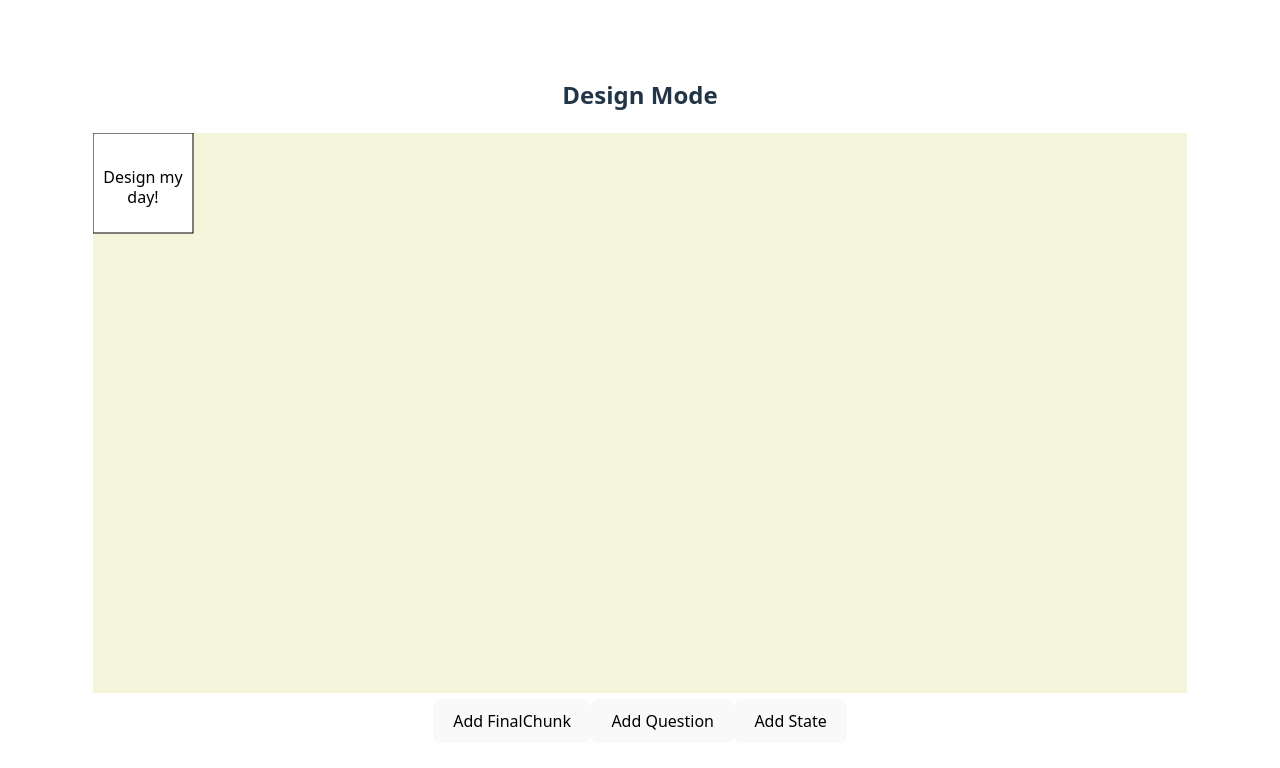
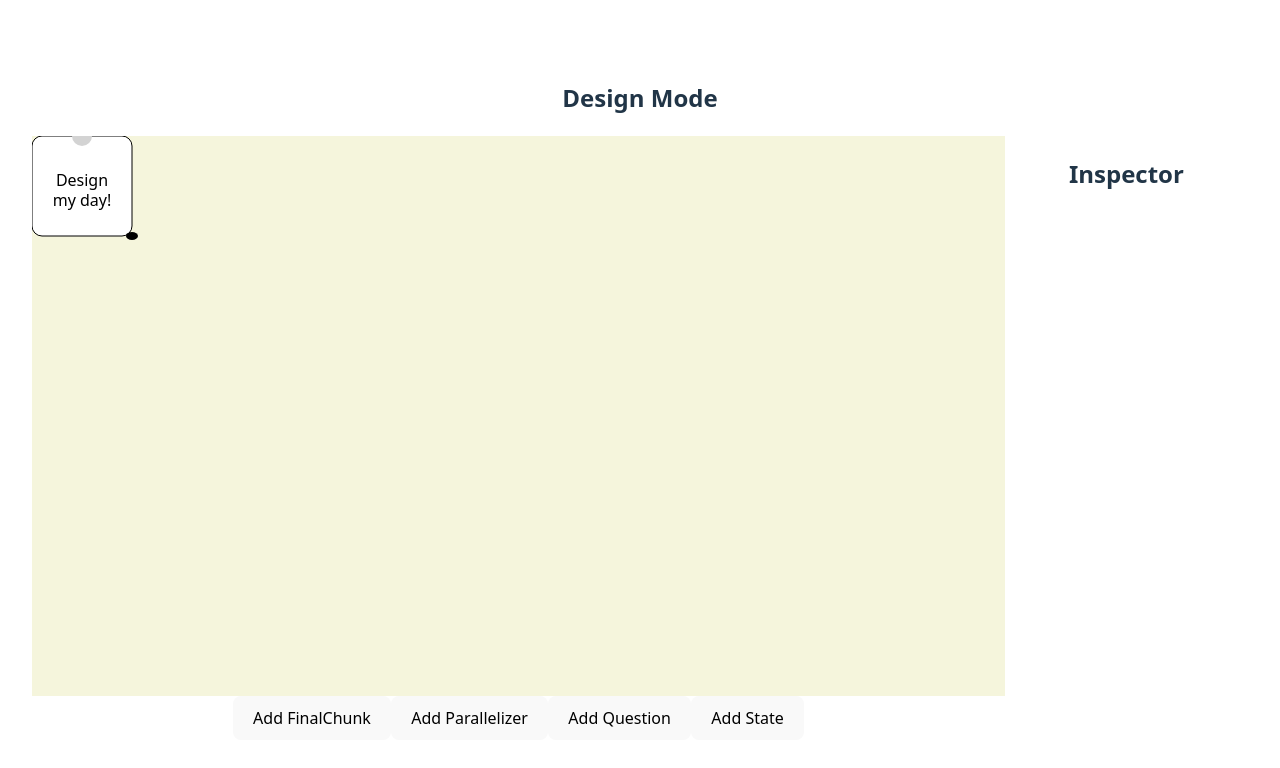
Before and after one commit to chhotii-alex/flex-sched, a Svelte app: page / in a window 1280 px wide. Shown: the top 768 px of the page. Built offline with nearby package versions, Linux system fonts and the light colour scheme.

Commit message:
lots of design functionality

```diff
--- a/src/App.svelte
+++ b/src/App.svelte
@@ -1,34 +1,42 @@
 <script>
   import { onMount } from 'svelte';
-  import Counter from './lib/Counter.svelte'
-  import * as chunkClasses from './chunkclass.js';
-  Object.entries(chunkClasses).forEach(([name, exported]) => window[name] = exported);
-
+  import DesignTab from './DesignTab.svelte';
 
   const isBrowser = typeof window !== "undefined";
 
   let tab = "design";
   let chunks = [];
-
-  let nextId = 1;
-  function updateId(otherId) {
-    nextId = otherId + 1;
-  }
-  function getNextId() {
-    let result = nextId;
-    nextId++;
-    return result;
-  }
+  let startChunk = null;
 
   function makeBlank() {
-    const newChunk = new FinalChunk(getNextId(), "Design\nmy day!");
+    const newChunk = new FinalChunk("Design\nmy day!");
     return [newChunk];
   }
 
-  function addState(chunkClass) {
-    const newChunk = new chunkClass(getNextId(), "unnamed");
-    chunks.push(newChunk);
+  function updateChunks(newChunks) {
     chunks = chunks;
+    if (isBrowser) {
+      let basics = [];
+      for (let chunk of chunks) {
+        let oo = {id: chunk.id, text: chunk.text,
+	    className: chunk.constructor.name,
+	  x:chunk.centerX, y:chunk.centerY,
+	  dx:chunk.sizeX, dy:chunk.sizeY,
+	  endTime:chunk.endTime};
+	if (chunk == startChunk) {
+	  oo.isStartChunk = true;
+	}
+	for (let tag of ["yesChunk", "noChunk", "nextChunk", "subChunk1",
+	   "subChunk2", "followingChunk"]) {
+	   if (chunk[tag]) {
+	     oo[tag] = chunk[tag].id;
+	   }
+	}
+	basics.push(oo);
+      }
+      let s = JSON.stringify(basics);
+      localStorage.setItem("chunks", s);
+    }
   }
 
   function chunksFromStorage() {
@@ -36,29 +44,45 @@
     if (!localStorage.getItem("chunks")) {
       return makeBlank();
     }
-    let s = localtStorage.getItem("chunks");
+    let s = localStorage.getItem("chunks");
     let basics = JSON.parse(s);
+    if (!basics.length) return makeBlank();
     let chunksById = {};
     let newChunks = [];
     for (let oo of basics) {
        let id = oo.id;
-       updateId(id);
        let text = oo.text;
-       let chunk = new window[oo.className](id, text);
+       let chunk = new window[oo.className](text, id);
        chunksById[id] = chunk;
        chunk.setCenter(oo.x, oo.y);
+       chunk.endTime = oo.endTime;
+       if (oo.dx && oo.dy) {
+         chunk.setSize(oo.dx, oo.dy);
+	 }
        newChunks.push(chunk);
+       if (oo.isStartChunk) {
+         startChunk = chunk;
+       }
     }
     for (let oo of basics) {
       let chunk = chunksById[oo.id];
-      if (oo.yesChunkId) {
-         chunk.setYesChunk(chunksById[oo.yesChunkId]);
+      if (oo.yesChunk) {
+         chunk.setYesChunk(chunksById[oo.yesChunk]);
 	 }
-      if (oo.noChunkId) {
-         chunk.setNoChunk(chunksById[oo.noChunkId]);
+      if (oo.noChunk) {
+         chunk.setNoChunk(chunksById[oo.noChunk]);
       }
-      if (oo.nextChunkId) {
-         chunk.setNextChunk(chunksById[oo.nextChunkId]);
+      if (oo.nextChunk) {
+         chunk.setNextChunk(chunksById[oo.nextChunk]);
+      }
+      if (oo.subChunk1) {
+        chunk.setNextChunk(chunksById[oo.subChunk1], 1);
+      }
+      if (oo.subChunk2) {
+        chunk.setNextChunk(chunksById[oo.subChunk2], 2);
+      }
+      if (oo.followingChunk) {
+        chunk.setNextChunk(chunksById[oo.followingChunk], 3);
       }
     }
     return newChunks;
@@ -68,94 +92,16 @@
     chunks = chunksFromStorage();
     });
 
-  let selectedItem = null;
-  let itemBeingDragged = null;
-
-  function mouseDown(event) {
-    if (event.srcElement) {
-      let item = event.srcElement;
-      while (true) {
-        console.log(item?.tagName);
-        if (!item || item.tagName == "svg") {
-	  selectedItem = null;
-	  break;
-	}
-        if (item.tagName == 'rect') {
-          selectedItem = chunks.find(c => c.id == item.id);
-          itemBeingDragged = selectedItem;
-	  break;
-        }
-	else {
-	  item = item.parent;
-	}
-      }
-    }
-  }
-
-  function mouseMove(event) {
-    if (!itemBeingDragged) return;
-    itemBeingDragged.setCenter(event.offsetX, event.offsetY);
-    selectedItem = selectedItem;
-    chunks = chunks;
-  }
-
-  function mouseUp(event) {
-    itemBeingDragged = null;
-  }
-
 </script>
 
 <main>
   {#if tab == "design"}
-    <h2>Design Mode</h2>
-    <svg height="70vmin" width="90%"
-      on:mousedown={mouseDown} on:mousemove={mouseMove}
-      on:mouseup={mouseUp} >
-    {#each chunks as chunk (chunk.id)}
-       <rect x={chunk.centerX - 50} y={chunk.centerY- 50} width="100" height="100" stroke="black" fill="white"
-         id={chunk.id}/>
-       {#each chunks as chunk (chunk.id)}
-      	 {#each chunk.text.split(" ") as text, i}
-           <text x={chunk.centerX} y={chunk.centerY + 20*i} text-anchor="middle"
-	     pointer-events="none" >
-             {text}
-            </text>
-         {/each}
-	 {#if chunk == selectedItem}
-            <rect x={selectedItem.centerX - 50} y={selectedItem.centerY- 50} width="100" height="100" stroke="purple" stroke-width="3" fill-opacity="0.0"/>
-	 {/if}
-       {/each}
-    {/each}
-    </svg>
-    <div>
-      {#each Object.entries(chunkClasses) as [name, oneClass]}
-        <button on:click={e => addState(oneClass)} >
-         Add { name }
-        </button>
-      {/each}
-    </div>
+    <DesignTab bind:chunks={chunks} bind:startChunk={startChunk}
+        bind:updateChunks={updateChunks} />
   {:else}
     <h2>Run Mode</h2>
   {/if}
 </main>
 
 <style>
-  svg {
-    background-color: beige;
-  }
-  .logo {
-    height: 6em;
-    padding: 1.5em;
-    will-change: filter;
-    transition: filter 300ms;
-  }
-  .logo:hover {
-    filter: drop-shadow(0 0 2em #646cffaa);
-  }
-  .logo.svelte:hover {
-    filter: drop-shadow(0 0 2em #ff3e00aa);
-  }
-  .read-the-docs {
-    color: #888;
-  }
 </style>
--- /dev/null
+++ b/src/DesignTab.svelte
@@ -0,0 +1,217 @@
+<script>
+	export let chunks;
+	export let startChunk;
+	export let updateChunks;
+
+  import * as chunkClasses from './chunkclass.js';
+  Object.entries(chunkClasses).forEach(([name, exported]) => window[name] = exported);
+
+  function addState(chunkClass) {
+    const newChunk = new chunkClass("unnamed");
+    if (selectedItem) {
+      newChunk.setCenter(selectedItem.centerX - 25, selectedItem.centerY + 75);
+    }
+    chunks.push(newChunk);
+    updateChunks(chunks);
+  }
+
+  let selectedItem = null;
+  let itemBeingDragged = null;
+  let arrowOrigin = null;
+  let arrowOriginPort = null;
+  let arrowEnd = null;
+  let arrowTarget = null;
+  let arrowTargetPort = null;
+  let resizingItem = null;
+
+  function mouseDown(event) {
+    if (event.srcElement) {
+      let item = event.srcElement;
+      while (true) {
+        if (!item || item.tagName == "svg") {
+	  selectedItem = null;
+	  break;
+	}
+	if (item.tagName == 'circle') {
+	  let fields = item.id.split("_port");
+	  if (fields.length < 2) break;
+	  arrowOrigin = chunks.find(c => c.id == fields[0]);
+	  arrowOriginPort = fields[1];
+	  break;
+	}
+	if (item.tagName == 'ellipse') {
+	  let id = item.id.substring(6);
+	  if (id) {
+	    resizingItem = chunks.find(c => c.id == id);
+	  }
+	  break;
+	}
+        if (item.tagName == 'rect' || item.tagName == 'polygon' ) {
+          selectedItem = chunks.find(c => c.id == item.id);
+          itemBeingDragged = selectedItem;
+	  break;
+        }
+	else {
+	  item = item.parent;
+	}
+      }
+    }
+  }
+
+  function mouseMove(event) {
+    if (itemBeingDragged) {
+       itemBeingDragged.setCenter(event.offsetX, event.offsetY);
+       selectedItem = selectedItem;
+   }
+   else if (arrowOrigin) {
+     arrowEnd = {x: event.offsetX, y: event.offsetY};
+     let endTarget = event.srcElement;
+     if (endTarget.tagName == 'circle') {
+       let fields = endTarget.id.split("_port");
+       if (fields.length == 2) {
+       	  arrowTarget = chunks.find(c => c.id == fields[0]);
+	  arrowTargetPort = fields[1];
+       }
+     }
+   }
+   else if (resizingItem) {
+     if (event.offsetX > resizingItem.centerX) {
+       resizingItem.sizeX = (event.offsetX - resizingItem.centerX)*2;
+     }
+     if (event.offsetY > resizingItem.centerY) {
+       resizingItem.sizeY = (event.offsetY - resizingItem.centerY)*2;
+     }
+   }
+   updateChunks(chunks);
+  }
+
+  function completeArrow() {
+     if (!arrowOrigin) return;
+     if (!arrowTarget) return;
+     if (arrowTarget == arrowOrigin) return;
+     if (arrowTargetPort == arrowOriginPort) return;
+	  if (arrowTargetPort == 0) {
+	    //ok
+	  }
+	  else if (arrowOriginPort == 0) {
+	    [arrowOrigin, arrowOriginPort, arrowTarget, arrowTargetPort] =
+	      	    [arrowTarget, arrowTargetPort, arrowOrigin, arrowOriginPort]
+	  }
+	  else {
+	    return;
+	  }
+     arrowOrigin.setTarget(arrowOriginPort, arrowTarget);
+  }
+
+  function mouseUp(event) {
+    if (itemBeingDragged) {
+        itemBeingDragged = null;
+   }
+   else if (arrowOrigin) {
+     completeArrow();
+     arrowOrigin = null;
+     arrowEnd = null;
+     arrowTarget = null;
+   }
+   else if (resizingItem) {
+     resizingItem = null;
+   }
+  }
+
+  function editText(event) {
+   updateChunks(chunks);
+  }
+
+</script>
+
+    <h2>Design Mode</h2>
+    <div class="designSpace" >
+    <div class="canvas" style="overflow:scroll;max-height:70vmin" width="95%" >
+    <svg height="2000px", width="2000px"
+      on:mousedown={mouseDown} on:mousemove={mouseMove}
+      on:mouseup={mouseUp} >
+    {#each chunks as chunk (chunk.id)}
+       <svelte:element this={chunk.shape} x={chunk.centerX - chunk.sizeX/2} y={chunk.centerY-chunk.sizeY/2} width={chunk.sizeX} height={chunk.sizeY}
+         rx={chunk.rx} ry={chunk.ry}
+         points={chunk.getPoints()}
+         stroke={(chunk==selectedItem) ? "purple" : "black"}
+	 stroke-width={(chunk==selectedItem) ? "3" : "1" }
+	 fill={(chunk==startChunk)?"orange":"white"}
+         id={chunk.id}/>
+      	 {#each chunk.text.split("\n") as text, i}
+           <text x={chunk.centerX} y={chunk.centerY + 20*i} text-anchor="middle"
+	     pointer-events="none" >
+             {text}
+            </text>
+         {/each}
+	 {#each chunk.getPorts() as port, i}
+	   <circle r="10" cx={port.x} cy={port.y}
+	     fill={(chunk==arrowTarget && i==arrowTargetPort)?"green":"lightGrey"}
+	     id={`${chunk.id}_port${i}`}/>
+	   {#if port.label}
+	     <text x={port.x} y={port.y+5} text-anchor="middle" fill="black"
+	         pointer-events="none">
+	       {port.label}
+	     </text>
+	   {/if}
+	 {/each}
+	 {#each [[1, "yesChunk"], [2, "noChunk"], [1, "nextChunk"],
+	                 [1, "subChunk1"], [2, "subChunk2"], [3, "followingChunk"]]
+	      as [portNum, chunkName]}
+    	  {#if chunk[chunkName]}
+	   <line x1={chunk.getPorts()[portNum].x}
+	       y1={chunk.getPorts()[portNum].y}
+	       x2={chunk[chunkName].getPorts()[0].x}
+	       y2={chunk[chunkName].getPorts()[0].y}
+	       stroke="green" />
+	  {/if}
+	 {/each}
+	 <ellipse cx={chunk.centerX+chunk.sizeX/2}
+	         cy={chunk.centerY+chunk.sizeY/2}
+		 rx="6"
+		 ry="4"
+		 fill="black"
+		 id={`sizer_${chunk.id}`} />
+    {/each}
+    {#if arrowOrigin && arrowEnd }
+      <line x2={arrowOrigin.getPorts()[arrowOriginPort].x}
+            y2={arrowOrigin.getPorts()[arrowOriginPort].y}
+	    x1={arrowEnd.x}
+	    y1={arrowEnd.y}
+	    stroke="black"
+	    />
+    {/if}
+    </svg>
+    </div>
+    <div class="inspector">
+      <h2>Inspector</h2>
+      {#if selectedItem}
+        <p>
+          {selectedItem.constructor.name}
+	</p>
+	<textarea bind:value={selectedItem.text} rows="5" on:input={editText}/>
+	<button on:click={() => startChunk = selectedItem} >
+	  Set Start
+	</button>
+	<input type="time" bind:value={selectedItem.endTime} on:input={editText} />
+      {/if}
+    </div>
+    <div class="buttons">
+      {#each Object.entries(chunkClasses) as [name, oneClass]}
+        <button on:click={e => addState(oneClass)} >
+         Add { name }
+        </button>
+      {/each}
+    </div>
+    </div>
+
+<style>
+  div.designSpace {
+    display:grid;
+    grid-template-columns: 4fr 1fr;
+  }
+  svg {
+    background-color: beige;
+  }
+
+</style>
--- a/src/chunkclass.js
+++ b/src/chunkclass.js
@@ -1,28 +1,64 @@
+
+
+  let nextId = 1;
+  function updateId(otherId) {
+    nextId = otherId + 1;
+  }
+  function getNextId() {
+    let result = nextId;
+    nextId++;
+    return result;
+  }
+
 
 class Chunk {
     centerX = 50;
     centerY = 50;
-    constructor(id, text) {
-	this.id = id;
+    shape = "rect";
+    endTime = null;
+    constructor(text, id) {
+	if (!id) {
+	    this.id = getNextId();
+	} else {
+  	    this.id = id;
+	    updateId(id);
+	}
 	this.text = text;
+	this.sizeX = 100;
+	this.sizeY = 100;
     }
     setCenter(x, y) {
 	this.centerX = x;
 	this.centerY = y;
     }
+    setSize(dx, dy) {
+	this.sizeX = dx;
+	this.sizeY = dy;
+    }
+    getPoints() { return null; }
+    getPorts() { return []; }
+    setTarget() {};
 }
 
 class FinalChunk extends Chunk {
-    constructor(id, text) {
-	super(id, text);
+    rx = 10;
+    ry = 10;
+    constructor(text, id) {
+	super(text, id);
+    }
+    getPorts() {
+	return [
+	    {x: this.centerX, y: this.centerY-this.sizeY/2}
+	];
     }
 }
 
 class Question extends Chunk {
     yesChunk = null;
     noChunk = null;
-    constructor(id, text) {
-	super(id, text);
+    constructor(text, id) {
+	super(text, id);
+	this.shape="polygon";
     }
     setYesChunk(chunk) {
 	this.yesChunk = chunk;
@@ -30,16 +66,87 @@ class Question extends Chunk {
     setNoChunk(chunk) {
 	this.noChunk = chunk;
     }
+    getPoints() {
+	return `${this.centerX} ${this.centerY-this.sizeY/2}
+                ${this.centerX+this.sizeX/2} ${this.centerY}
+                ${this.centerX} ${this.centerY+this.sizeY/2}
+                ${this.centerX-this.sizeX/2} ${this.centerY}`;
+    }
+    getPorts() {
+	return [
+	    {x:this.centerX, y:this.centerY-this.sizeY/2},
+	    {x:this.centerX+this.sizeX/4, y:this.centerY+this.sizeY/4, label:"Y"},
+	    {x:this.centerX-this.sizeX/4, y:this.centerY+this.sizeY/4, label:"N"},
+	]
+    }
+    setTarget(port, target) {
+	if (port == 1) {
+	    this.setYesChunk(target);
+	}
+	else if (port == 2) {
+	    this.setNoChunk(target);
+	}
+    }
 }
 
 class State extends Chunk {
     nextChunk = null;
-    constructor(id, text) {
-	super(id, text);
+    constructor(text, id) {
+	super(text, id);
     }
     setNextChunk(chunk) {
 	this.nextChunk = chunk;
     }
+    getPorts() {
+	return [
+	    {x:this.centerX, y:this.centerY-this.sizeY/2},
+	    {x:this.centerX, y:this.centerY+this.sizeY/2},
+	];
+    }
+    setTarget(port, target) {
+	if (port == 1) {
+	    this.setNextChunk(target);
+	}
+    }
 }
 
-export { FinalChunk, Question, State };
+class Parallelizer extends Chunk {
+    subChunk1 = null;
+    subChunk2 = null;
+    followingChunk = null;
+    constructor(text, id) {
+	super(text, id);
+	this.shape="polygon";
+	this.sizeX = 200;
+    }
+    setNextChunk(chunk, position) {
+	if (position == 1) {
+	    this.subChunk1 = chunk;
+	}
+	else if (position == 2) {
+	    this.subChunk2 = chunk;
+	}
+	else if (position == 3) {
+	    this.followingChunk = chunk;
+	}
+    }
+    getPoints() {
+	    return `${this.centerX-this.sizeX/2} ${this.centerY-this.sizeY/2}
+                    ${this.centerX+this.sizeX/2} ${this.centerY-this.sizeY/2}
+                    ${this.centerX+this.sizeX/2} ${this.centerY+this.sizeY/2}
+                    ${this.centerX-this.sizeX/2} ${this.centerY+this.sizeY/2}`;
+    }
+    getPorts() {
+	    return [
+		{x:this.centerX, y:this.centerY-this.sizeY/2},
+		{x:this.centerX-this.sizeX/4, y:this.centerY+this.sizeY/2},
+		{x:this.centerX+this.sizeX/4, y:this.centerY+this.sizeY/2},
+		{x:this.centerX+this.sizeX/2, y:this.centerY},
+	    ]
+    }
+    setTarget(port, target) {
+	this.setNextChunk(target, port);
+    }
+}
+
+export { FinalChunk, Question, State, Parallelizer };
```
